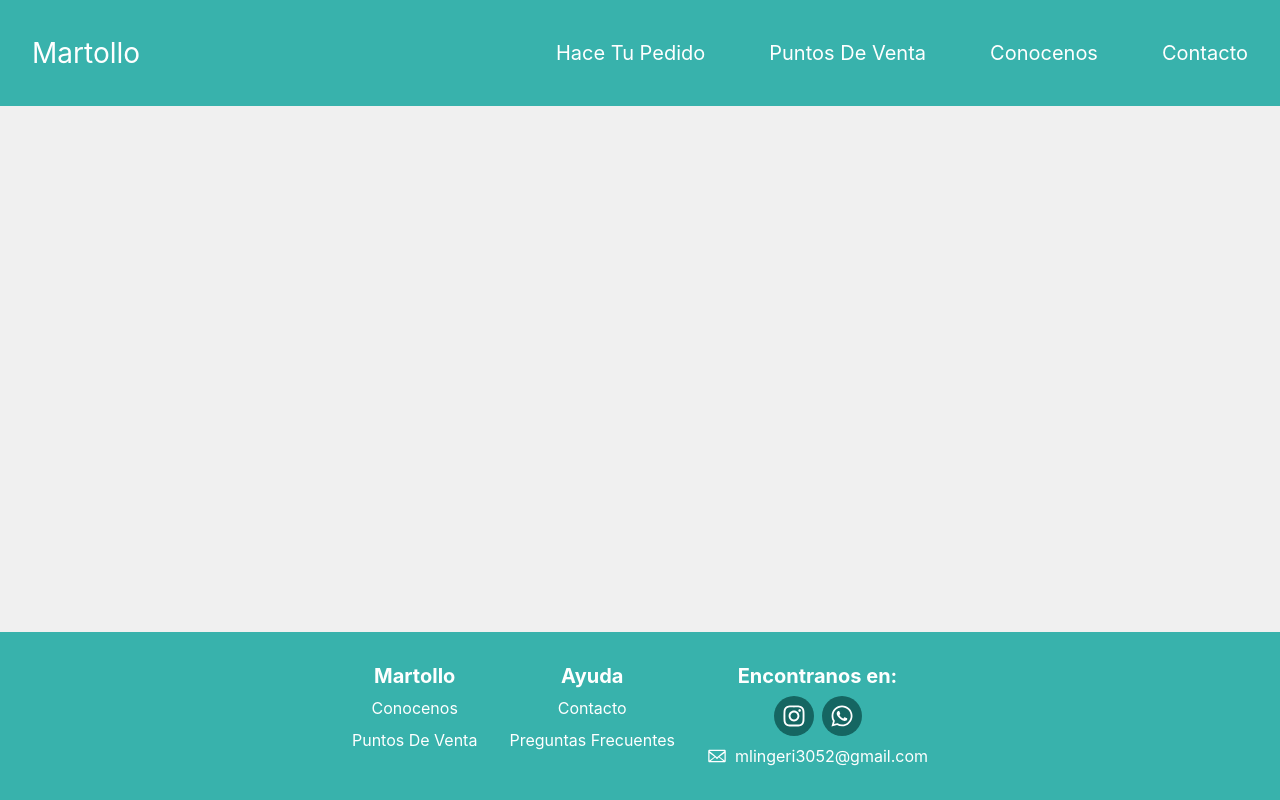
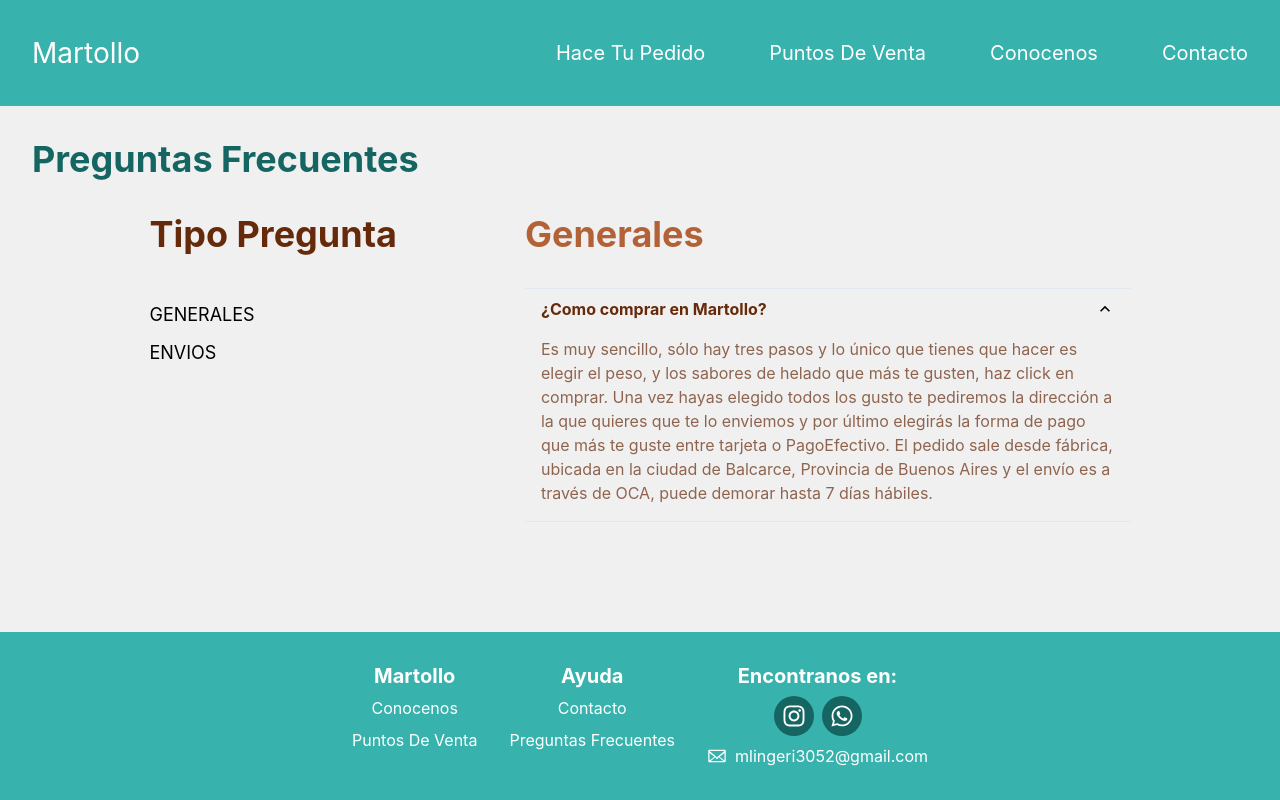
Before and after one commit to MartinLingeri/IceCreamEcommerce, a React (Vite) app: page /preguntasFrecuentes in a window 1280 px wide. Built offline with nearby package versions, Linux system fonts and the light colour scheme.

Commit message:
preguntas frecuentes terminado

```diff
--- a/components/conocenos.jsx
+++ b/components/conocenos.jsx
@@ -14,7 +14,7 @@ import heladoChocolate from "../images/heladoChocolate.jpg";
 export default function Conocenos() {
   return (
     <Stack justifyContent="center" margin={{ base: 4, sm: 8 }} color="black">
-      <Heading color="tertiary">Conocenos</Heading>
+      <Heading color="secondary">Conocenos</Heading>
       <Heading color="fourth" textAlign="center" fontWeight="semibold">
         Descubri la historia del
       </Heading>
--- a/components/contacto.jsx
+++ b/components/contacto.jsx
@@ -1,4 +1,4 @@
-import { useState } from "react";
+import { useState, useRef } from "react";
 import {
   Box,
   Stack,
@@ -25,6 +25,8 @@ export default function Contacto() {
     message: "",
   });
   const toast = useToast();
+  const captcha = useRef(null);
+  const [captchaValido, setCaptchaValido] = useState(null);
 
   function handleContactChange(e) {
     const { name, value } = e.target;
@@ -36,8 +38,20 @@ export default function Contacto() {
     });
   }
 
+  function onChangeReCaptcha() {
+    console.log(captchaValido);
+    if (captcha.current.value()) {
+      setCaptchaValido(true);
+    }
+    else {
+      setCaptchaValido(false);
+    }
+  }
+
   function sendEmail(e) {
     e.preventDefault();
+    if (captchaValido) {
+      setCaptchaValido(true);
 
       emailjs
         .sendForm(
@@ -73,6 +87,9 @@ export default function Contacto() {
           });
           console.log(err);
         });
+    } else {
+      setCaptchaValido(false);
+    }
   }
 
   return (
@@ -102,7 +119,7 @@ export default function Contacto() {
               DATOS PERSONALES
             </Heading>
             <form onSubmit={sendEmail}>
-              <Stack spacing={2}>
+              <Stack spacing={2} justifyContent="center" alignItems="center">
                 <FormControl isRequired>
                   <Input
                     name="name"
@@ -130,6 +147,7 @@ export default function Contacto() {
                   <Input
                     name="phoneNumber"
                     type="number"
+                    pattern="/^[\+]?[(]?[0-9]{3}[)]?[-\s\.]?[0-9]{3}[-\s\.]?[0-9]{4,6}$/im"
                     value={contact.phoneNumber}
                     onChange={handleContactChange}
                     placeholder="Telefono"
@@ -163,14 +181,20 @@ export default function Contacto() {
                   ></Textarea>
                 </FormControl>
                 <ReCaptcha
+                  ref={captcha}
                   sitekey="6Lf1j7cfAAAAAJ6UKeDZzFDPnX6whg5fyBLGCDXy"
                   render="explicit"
+                  onChange={onChangeReCaptcha}
                 />
+                {captchaValido === false && (
+                  <Box color="warning">Por favor acepta el captcha</Box>
+                )}
                 <Button
                   type="submit"
                   bgColor="fourth"
                   color="white"
                   borderRadius="sm"
+                  w="100%"
                   _hover={{ bgColor: "fifth" }}
                 >
                   Enviar
--- a/components/haceTuPedido.jsx
+++ b/components/haceTuPedido.jsx
@@ -2,7 +2,7 @@ import { useEffect, useState } from "react";
 import { Box, Stack, Select, useRadioGroup } from "@chakra-ui/react";
 import RadioCard from "./radioCard";
 
-import { gustosDeHelado } from "../gustoDeHelado";
+import { gustosDeHelado } from "../gustosDeHelado";
 
 export default function HaceTuPedido() {
   const [pote, setPote] = useState("");
--- a/components/preguntasFrecuentes.jsx
+++ b/components/preguntasFrecuentes.jsx
@@ -0,0 +1,92 @@
+import { useState } from "react";
+import {
+  Box,
+  Heading,
+  Stack,
+  Accordion,
+  AccordionItem,
+  AccordionButton,
+  AccordionIcon,
+  AccordionPanel,
+} from "@chakra-ui/react";
+import { preguntas } from "../preguntas";
+
+export default function PreguntasFrecuentes() {
+  const [preguntasSeleccionadas, setPreguntasSeleccionadas] = useState(Object.keys(preguntas)[0]);
+
+  function handleClickPregunta(e){
+    setPreguntasSeleccionadas(e.target.id)
+  }
+
+  return (
+    <Stack
+      justifyContent="center"
+      margin={{ base: 4, sm: 8 }}
+      spacing={8}
+      color="black"
+      marginBottom={16}
+    >
+      <Heading color="secondary">Preguntas Frecuentes</Heading>
+      <Stack
+        spacing={{ base: 8, sm: 12, md: 16, lg: 32 }}
+        direction={{ base: "column", md: "row" }}
+        justifyContent="center"
+      >
+        <Stack
+          alignItems={{ base: "center", sm: "stretch" }}
+          spacing={{ base: 8, sm: 12 }}
+        >
+          <Heading color="fifth">Tipo Pregunta</Heading>
+          <Stack spacing={4} alignItems={{ base: "center", sm: "stretch" }}>
+            {Object.keys(preguntas).map((value, index) => {
+              return (
+                <Heading
+                  key={index}
+                  fontWeight="normal"
+                  fontSize={18}
+                  color="black"
+                  textTransform="uppercase"
+                  id={value}
+                  onClick={(e)=>handleClickPregunta(e)}
+                  cursor="pointer"
+                >
+                  {value}
+                </Heading>
+              );
+            })}
+          </Stack>
+        </Stack>
+        <Stack spacing={8} alignItems={{ base: "center", sm: "stretch" }}>
+          <Heading color="fourth" textTransform="capitalize">{preguntasSeleccionadas}</Heading>
+          <Accordion defaultIndex={[0]} allowMultiple>
+            {preguntas[preguntasSeleccionadas].map((value, index) => {
+              return (
+                <AccordionItem
+                  key={index}
+                  w={{ base: "35ch", sm: "40ch", md: "50ch", lg: "60ch" }}
+                >
+                  <h2>
+                    <AccordionButton>
+                      <Box
+                        flex="1"
+                        textAlign="left"
+                        fontWeight="bold"
+                        color="fifth"
+                      >
+                        {value.pregunta}
+                      </Box>
+                      <AccordionIcon />
+                    </AccordionButton>
+                  </h2>
+                  <AccordionPanel pb={4} color="fifth" opacity="0.7">
+                    {value.respuesta}
+                  </AccordionPanel>
+                </AccordionItem>
+              );
+            })}
+          </Accordion>
+        </Stack>
+      </Stack>
+    </Stack>
+  );
+}
--- /dev/null
+++ b/preguntas.jsx
@@ -0,0 +1,21 @@
+export const preguntas = {
+  generales: [
+    {
+      pregunta: "¿Como comprar en Martollo?",
+      respuesta:
+        "Es muy sencillo, sólo hay tres pasos y lo único que tienes que hacer es elegir el peso, y los sabores de helado que más te gusten, haz click en comprar. Una vez hayas elegido todos los gusto te pediremos la dirección a la que quieres que te lo enviemos y por último elegirás la forma de pago que más te guste entre tarjeta o PagoEfectivo. El pedido sale desde fábrica, ubicada en la ciudad de Balcarce, Provincia de Buenos Aires y el envío es a través de OCA, puede demorar hasta 7 días hábiles.",
+    },
+  ],
+  envios: [
+    {
+      pregunta: "¿Cuanto tarda el envio un vez que realice la compra?",
+      respuesta:
+        "Puede demorar hasta 7 días hábiles (el envío es a través de OCA)",
+    },
+    {
+      pregunta: "¿Como reclamo si realice un pedido y todavia no llego?",
+      respuesta:
+        "Si pasados los 7 dias habiles y todavia no te llego la compra, podes contactarnos a nuestro mail y te responderemos lo antes posible",
+    },
+  ],
+};
--- a/src/App.jsx
+++ b/src/App.jsx
@@ -7,6 +7,7 @@ import HaceTuPedido from "../components/haceTuPedido";
 import PuntosDeVenta from "../components/puntosDeVenta";
 import Contacto from "../components/contacto";
 import Conocenos from "../components/conocenos";
+import PreguntasFrecuentes from "../components/preguntasFrecuentes";
 
 function App() {
   return (
@@ -18,6 +19,7 @@ function App() {
           <Route path="/puntosDeVenta" exact element={<PuntosDeVenta />} />
           <Route path="/conocenos" exact element={<Conocenos />} />
           <Route path="/contacto" exact element={<Contacto />} />
+          <Route path="/preguntasFrecuentes" exact element={<PreguntasFrecuentes />} />
         </Routes>
         <Footer />
       </Flex>
--- a/theme.jsx
+++ b/theme.jsx
@@ -15,6 +15,7 @@ export const customTheme = extendTheme({
     tertiary: "#69FFF7", //lighter teal
     fourth: "#B36237", //brown
     fifth: "#662A0B", //darker brown
+    warning: "#C53030", //red.600
   },
   Button: {
     baseStyle: {
```
Also changed, not shown: gustosDeHelado.jsx (renamed from gustoDeHelado.jsx). Lines whose indentation alone changed are shown as unchanged.
